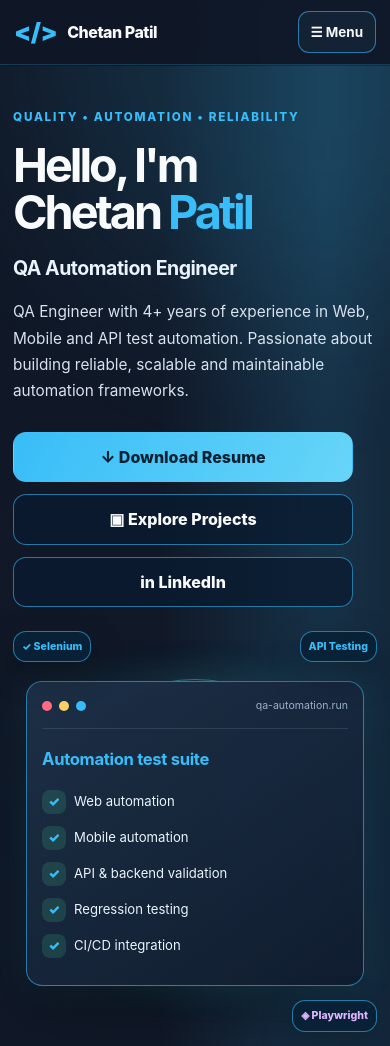
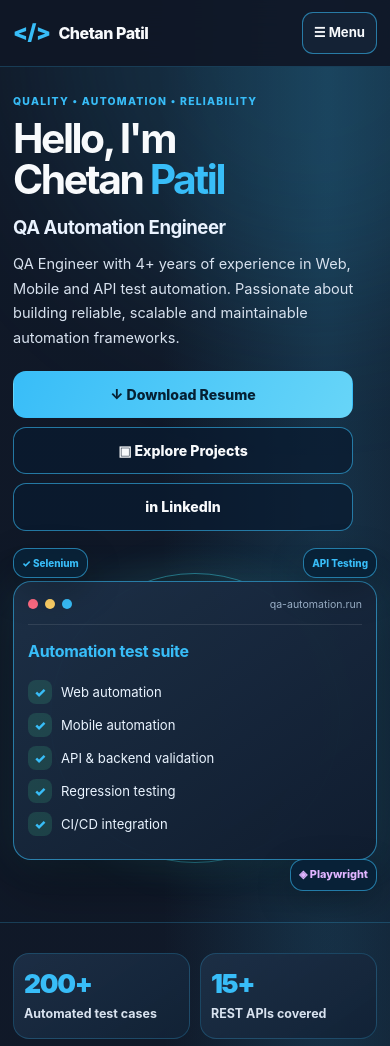
Before and after one commit to chetan13025/Chetan-QA-Portfolio, a plain HTML site: page index.html in a window 390 px wide. Shown: the top 1046 px of the page. Drawn offline with Linux system fonts and the light colour scheme.

Commit message:
Improve responsive mobile portfolio layout

```diff
--- a/index.html
+++ b/index.html
@@ -609,6 +609,64 @@ html{scroll-padding-top:112px}
   }
 }
 
+
+/* Mobile-first hero and layout refinements */
+@media(max-width:700px){
+  body{padding-top:66px;overflow-x:hidden}
+  header{min-height:66px}
+  .container{width:calc(100% - 32px)}
+  .nav{min-height:66px;gap:10px}
+  .brand{font-size:1rem;gap:8px}
+  .mark{font-size:1.35rem}
+  .menu{padding:8px 11px;font-size:.82rem}
+  .nav-links{top:66px;max-height:calc(100dvh - 66px);overflow-y:auto}
+  .hero{padding:34px 0 28px;scroll-margin-top:66px}
+  .hero-grid{grid-template-columns:minmax(0,1fr);gap:12px}
+  .hero-grid>div:first-child{min-width:0}
+  .eyebrow{display:block;font-size:.65rem;letter-spacing:.12em;line-height:1.5;margin:0 0 8px}
+  .hero h1{font-size:clamp(2.65rem,11vw,3.35rem);line-height:1.02;letter-spacing:-.06em;margin:8px 0 14px}
+  .hero h2{font-size:1.16rem;line-height:1.35;margin:0 0 12px}
+  .lead{font-size:.91rem;line-height:1.7;margin:0 0 20px;max-width:100%}
+  .actions{display:grid;grid-template-columns:minmax(0,1fr);gap:9px}
+  .actions .btn{width:100%;min-height:46px;padding:11px 14px;font-size:.88rem}
+  .hero-art{width:100%;min-width:0;min-height:300px;padding:42px 0 38px;overflow:visible}
+  .hero-art .orbit{width:min(290px,76vw)}
+  .hero-art .terminal{width:100%;max-width:390px;padding:16px;border-radius:18px}
+  .terminal-top{padding-bottom:11px;margin-bottom:13px}
+  .terminal h3{font-size:1rem}
+  .checkline{font-size:.82rem;gap:9px;margin:9px 0}
+  .float{font-size:.68rem;padding:6px 8px;white-space:nowrap}
+  .hero-art .f1,.hero-art .f2{top:5px}
+  .hero-art .f1{left:0}
+  .hero-art .f2{right:0}
+  .hero-art .f3{right:0;bottom:3px}
+  section{scroll-margin-top:82px}
+  .section-head{margin-bottom:22px}
+  .section-title{font-size:clamp(1.8rem,8vw,2.25rem);line-height:1.15}
+  .impact-grid{grid-template-columns:repeat(2,minmax(0,1fr));gap:10px}
+  .impact-card{min-width:0;padding:15px 10px}
+  .skill-group .skills,.skills{grid-template-columns:repeat(2,minmax(0,1fr))}
+  .skill-tags{gap:8px}
+  .skill-tags>span{max-width:100%;overflow-wrap:anywhere}
+  .about-grid,.projects,.bottom{grid-template-columns:minmax(0,1fr)}
+  .architecture-grid{grid-template-columns:minmax(0,1fr)}
+  .architecture-card.wide{grid-column:auto}
+  .architecture-flow{align-items:stretch}
+  .architecture-flow span{max-width:100%;overflow-wrap:anywhere}
+  .jenkins-table-wrap,.table-wrap{max-width:100%}
+  img,video,iframe{max-width:100%}
+}
+@media(max-width:390px){
+  .container{width:calc(100% - 26px)}
+  .hero{padding-top:28px}
+  .hero h1{font-size:2.55rem}
+  .hero-art{min-height:280px;padding-top:38px;padding-bottom:34px}
+  .hero-art .terminal{padding:14px}
+  .hero-art .f1,.hero-art .f2{font-size:.62rem}
+  .impact-number{font-size:1.65rem}
+  .skill{padding:10px 6px}
+}
+
 </style>
 </head>
 <body>
```
